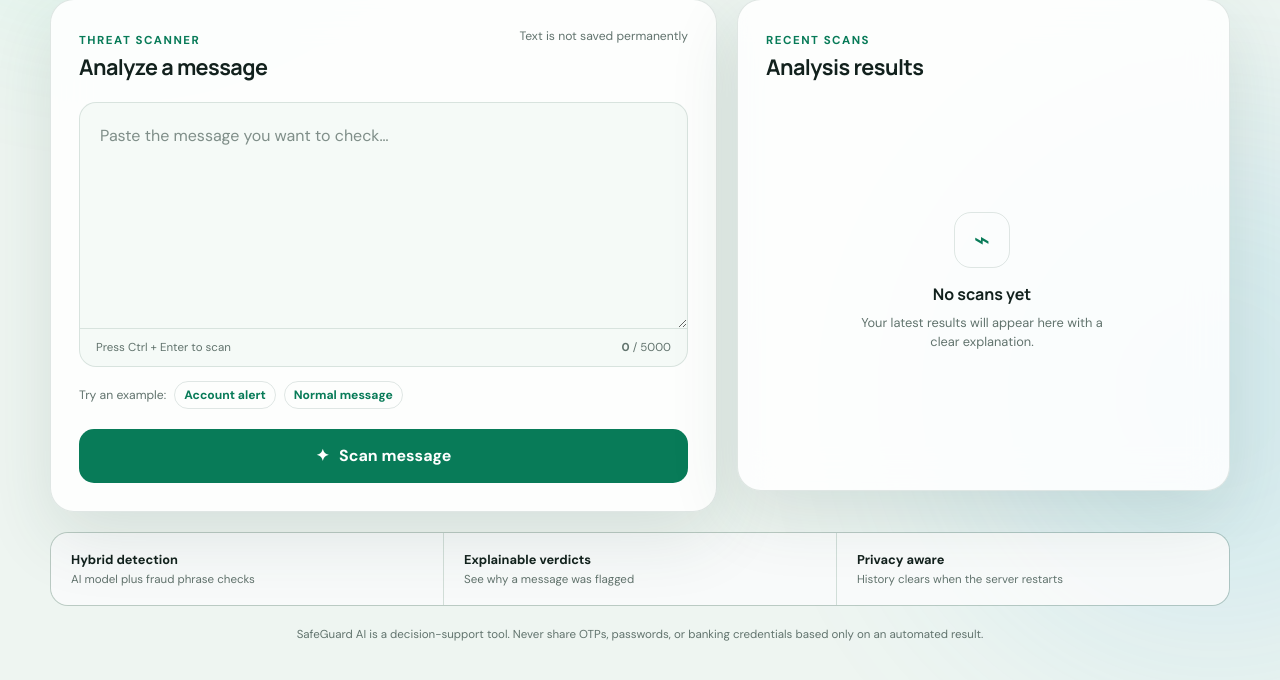
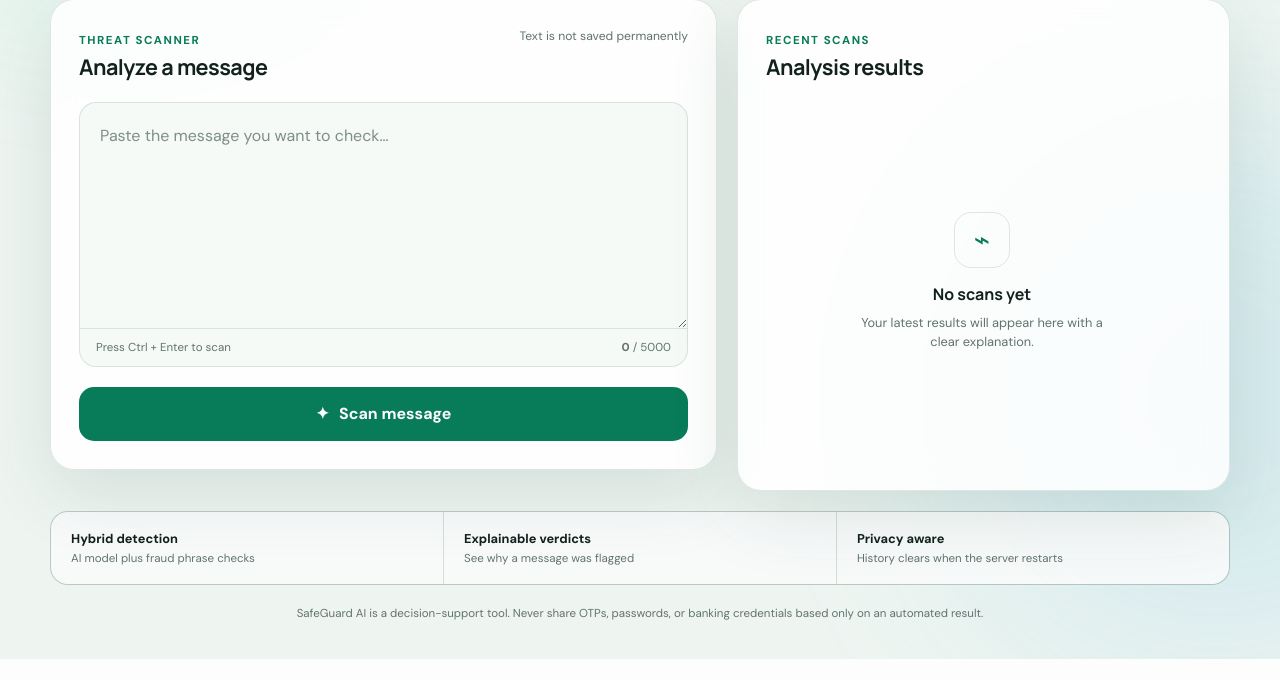
Before and after one commit to starvipin/SafeGuard.AI, a Flask app: page / in a window 1280 px wide. Shown: the part 375-1055 px from the top of the page. After the commit the page ends 1034 px from the top, so only its background shows below. Run offline with Flask 3, Linux system fonts and the light colour scheme.

Commit message:
ui: remove example message shortcuts

```diff
--- a/static/css/app.css
+++ b/static/css/app.css
@@ -136,13 +136,11 @@ textarea { display: block; width: 100%; min-height: 225px; padding: 20px; resize
 textarea::placeholder { color: color-mix(in srgb, var(--muted) 80%, transparent); }
 .input-meta { display: flex; justify-content: space-between; padding: 11px 16px; border-top: 1px solid var(--line); color: var(--muted); font-size: 0.72rem; }
 
-.examples { display: flex; flex-wrap: wrap; align-items: center; gap: 8px; margin: 14px 0 20px; color: var(--muted); font-size: 0.76rem; }
-.examples button, .text-button { border: 0; background: transparent; color: var(--accent); font-weight: 700; }
-.examples button { padding: 5px 9px; border: 1px solid var(--line); border-radius: 999px; }
-.examples button:hover { background: var(--surface-raised); }
+.text-button { border: 0; background: transparent; color: var(--accent); font-weight: 700; }
 
 .primary-button {
     display: flex;
+    margin-top: 20px;
     width: 100%;
     min-height: 54px;
     align-items: center;
--- a/static/js/app.js
+++ b/static/js/app.js
@@ -29,14 +29,6 @@ messageInput.addEventListener("keydown", (event) => {
         event.preventDefault();
         form.requestSubmit();
     }
-});
-
-document.querySelectorAll("[data-example]").forEach((button) => {
-    button.addEventListener("click", () => {
-        messageInput.value = button.dataset.example;
-        updateCharacterCount();
-        messageInput.focus();
-    });
 });
 
 function resultCard(result) {
--- a/templates/index.html
+++ b/templates/index.html
@@ -57,11 +57,6 @@
                             <span><b id="characterCount">0</b> / 5000</span>
                         </div>
                     </div>
-                    <div class="examples" aria-label="Example messages">
-                        <span>Try an example:</span>
-                        <button type="button" data-example="Your account will be blocked tonight. Verify now using the link below.">Account alert</button>
-                        <button type="button" data-example="Hi, the project meeting has moved to 3 PM tomorrow.">Normal message</button>
-                    </div>
                     <button class="primary-button" id="analyzeButton" type="submit">
                         <span class="button-icon" aria-hidden="true">✦</span>
                         <span class="button-label">Scan message</span>
```
